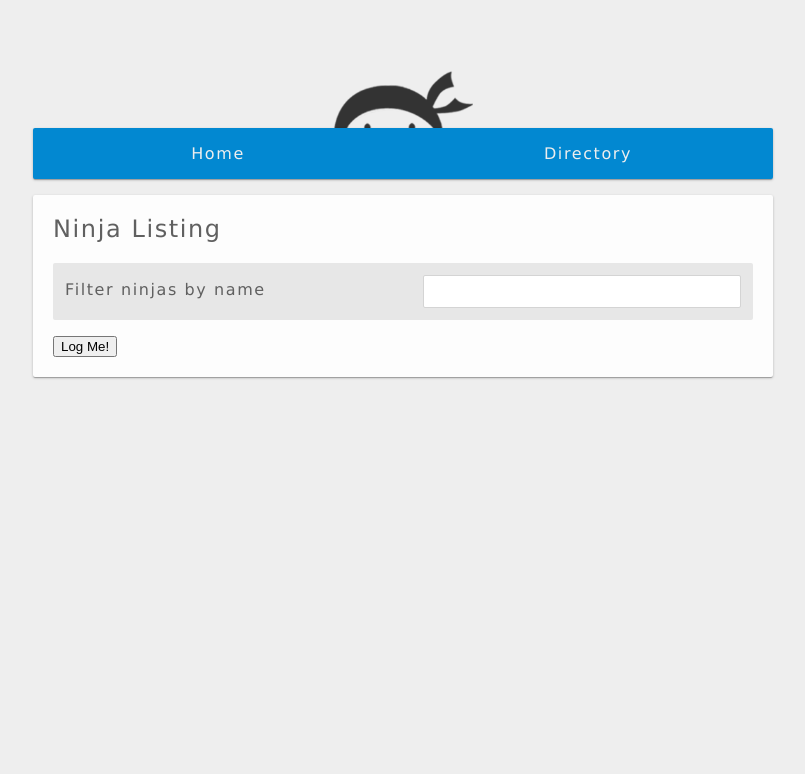
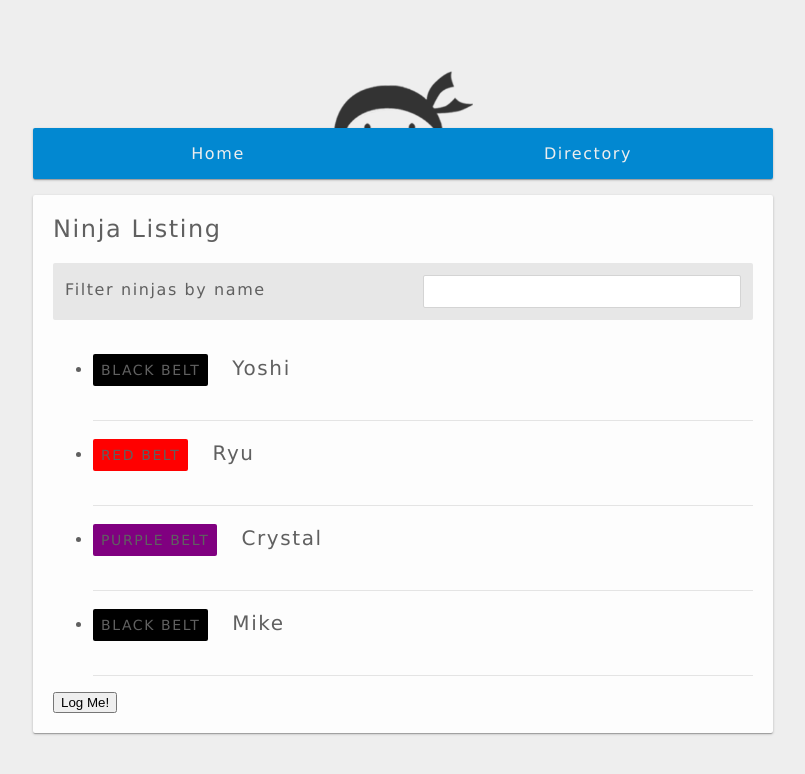
Before and after one commit to MikeM711/AngularSandbox, an Angular app: page /directory in a window 1280 px wide. Shown: the top 774 px of the page, without its empty margins (237-1042 px from the left). Built offline with nearby package versions, Linux system fonts and the light colour scheme.

Commit message:
setting local JSON data equal to a component's local variable

```diff
--- a/src/app/directory/directory.component.ts
+++ b/src/app/directory/directory.component.ts
@@ -9,7 +9,7 @@ import { DataService } from '../data.service';
   styleUrls: ['./directory.component.css'],
 })
 export class DirectoryComponent implements OnInit {
-  ninjas = [];
+  ninjas:any = [];
   bool = null;
 
   constructor(private logger: LoggingService, private dataService: DataService) { }
@@ -20,7 +20,7 @@ export class DirectoryComponent implements OnInit {
 
   ngOnInit() {
     this.dataService.fetchData().subscribe(
-      (data) => console.log(data)
+      (data) => this.ninjas = data
     )};
 
 }
```
